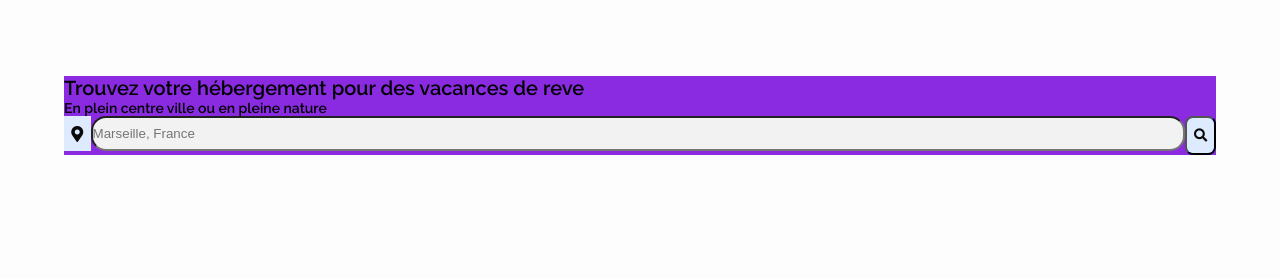
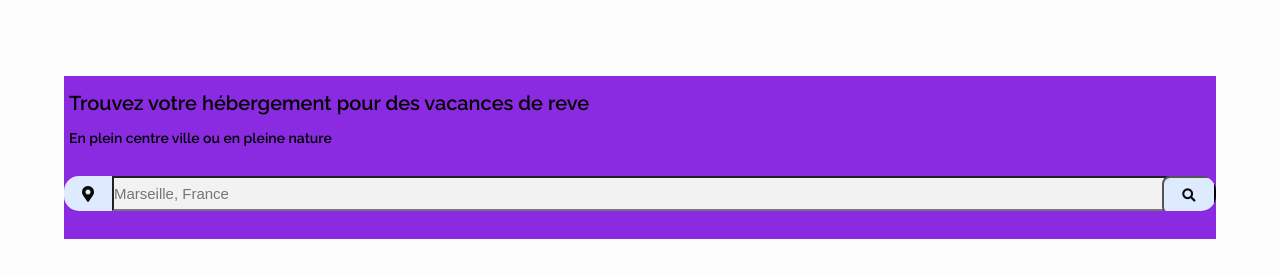
Before and after one commit to nina55555/AudreyNinaMorville_2_28042021, a plain HTML site: page P2_morville_Audreynina/P2_01_liengithub/index.html in a window 1280 px wide. Shown: the part 94-372 px from the top of the page. Drawn offline with Linux system fonts and the light colour scheme.

Commit message:
search bar in progress v2

```diff
--- a/P2_morville_Audreynina/P2_01_liengithub/index.html
+++ b/P2_morville_Audreynina/P2_01_liengithub/index.html
@@ -29,14 +29,14 @@
                 <h1>Trouvez votre hébergement pour des vacances de reve</h1>
                 <p>En plein centre ville ou en pleine nature</p>
 
-                    <div class="input">
+                    <div class="box">
                         <i class="fas fa-map-marker-alt"></i>
                         <input type="text" placeholder="Marseille, France">
 
                             <button
-                        class="search">
+                            class="search">
                                 <i class="fas fa-search"></i>
-                        </button>
+                            </button>
                     </div>
 
 
--- a/P2_morville_Audreynina/P2_01_liengithub/style.css
+++ b/P2_morville_Audreynina/P2_01_liengithub/style.css
@@ -240,6 +240,7 @@ header .activités:hover~.bar-position{
 
 .localisation{
     width: 100%;
+    height: 163px;
     background-color: blueviolet;
 
 }
@@ -247,21 +248,28 @@ header .activités:hover~.bar-position{
 
 .localisation h1{
     font-size: 20px;
+    margin: 15px auto 0px 5px;
 }
 
 
 .localisation p{
     font-size: 14px;
+    margin: 15px auto 30px 5px;
 }
 
 
 
-.localisation .input{
+.localisation .box{
     display: flex;
+    width: 100%;
+    height: 35px;
+    /*background-color: gold;*/
+    border-radius: 15px;
+    position: relative;
 }
 
-.localisation .input i{
-    width: 28px;
+.localisation .box i{
+    width:50px;
     height: 35px;
     color: rgb(10, 10, 10);
     background-color:#DEEBFF ;
@@ -272,27 +280,20 @@ header .activités:hover~.bar-position{
 
 
 
-.localisation .input input{
+.localisation .box input{
     position: relative;
     width: 100%;
     height: 35px;
     background-color: #F2F2F2;
-    border-radius: 15px;
+    font-size: 15px;
+
 }
 
 
 .search {
-
-    color: rgb(10, 9, 9);
+    position: absolute;
+    top: 0px;
+    right: 0px;
+    border-radius: 8px;
     background-color:#0065FC;
-    border-radius: 8px;
-    display: flex;
-    justify-content: center;
-    align-items: center;
 }
-
-.search i{
-    display: flex;
-    justify-content: center;
-    align-items: center;
-}
```
